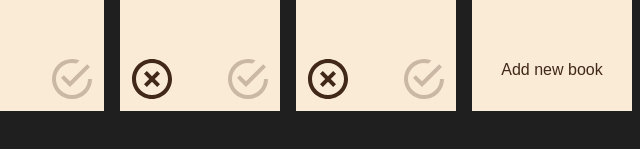
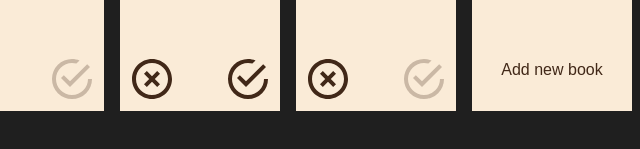
Before and after one commit to mjulmer/odin-library, a plain HTML site: page index.html in a window 1280 px wide. Shown: the part 153-302 px from the top of the page, 80-720 px from the left. Drawn offline with Linux system fonts and the light colour scheme.

Commit message:
Set initial read button state correctly
This does not yet enable clicking on the button to toggle the
read state.

```diff
--- a/script.js
+++ b/script.js
@@ -90,7 +90,10 @@ function createNewBookHtmlItem(book) {
   });
   const toggleReadButton = document.createElement("button");
   toggleReadButton.className = "toggleReadButton";
-  toggleReadButton.setAttribute("title", "Mark as read");
+  book.read
+    ? setReadButtonToReadState(toggleReadButton)
+    : setReadButtonToUnreadState(toggleReadButton);
+
   buttonDiv.appendChild(removeButton);
   buttonDiv.appendChild(toggleReadButton);
 
@@ -113,6 +116,22 @@ function removeBookFromLibrary(bookId) {
   );
 }
 
+function setReadButtonToReadState(toggleReadButton) {
+  if (!toggleReadButton) {
+    toggleReadButton = document.querySelector(".toggleReadButton");
+  }
+  toggleReadButton.setAttribute("id", "bookRead");
+  toggleReadButton.setAttribute("title", "Mark as unread");
+}
+
+function setReadButtonToUnreadState(toggleReadButton) {
+  if (!toggleReadButton) {
+    toggleReadButton = document.querySelector(".toggleReadButton");
+  }
+  toggleReadButton.setAttribute("id", "bookUnread");
+  toggleReadButton.setAttribute("title", "Mark as read");
+}
+
 addBookToLibrary("Pattern Recognition", "William Gibson");
 addBookToLibrary("Piranesi", "Susanna Clarke");
 addBookToLibrary("walkaway", "Cory Doctorow");
--- a/style.css
+++ b/style.css
@@ -51,8 +51,17 @@ body {
 
 .toggleReadButton {
   background: url(icons/checkbox-marked-circle-outline.svg) no-repeat;
-  background-color: #faebd7bd;
-  background-blend-mode: lighten;
+
+}
+
+#bookRead {
+    background-color: #faebd7;
+    background-blend-mode: normal;
+}
+
+#bookUnread {
+    background-color: #faebd7bd;
+    background-blend-mode: lighten;
 }
 
 .newBookDialog input {
```
